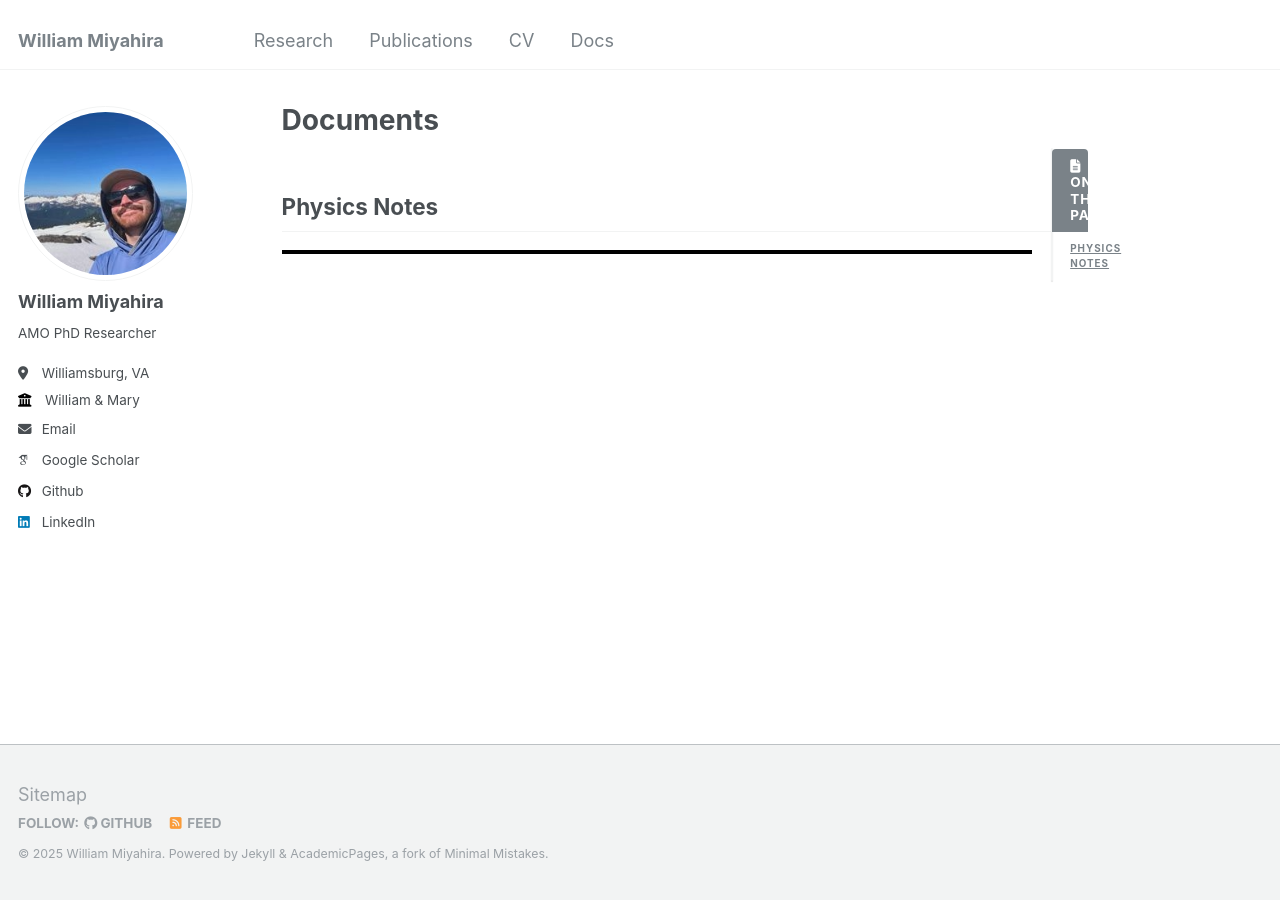
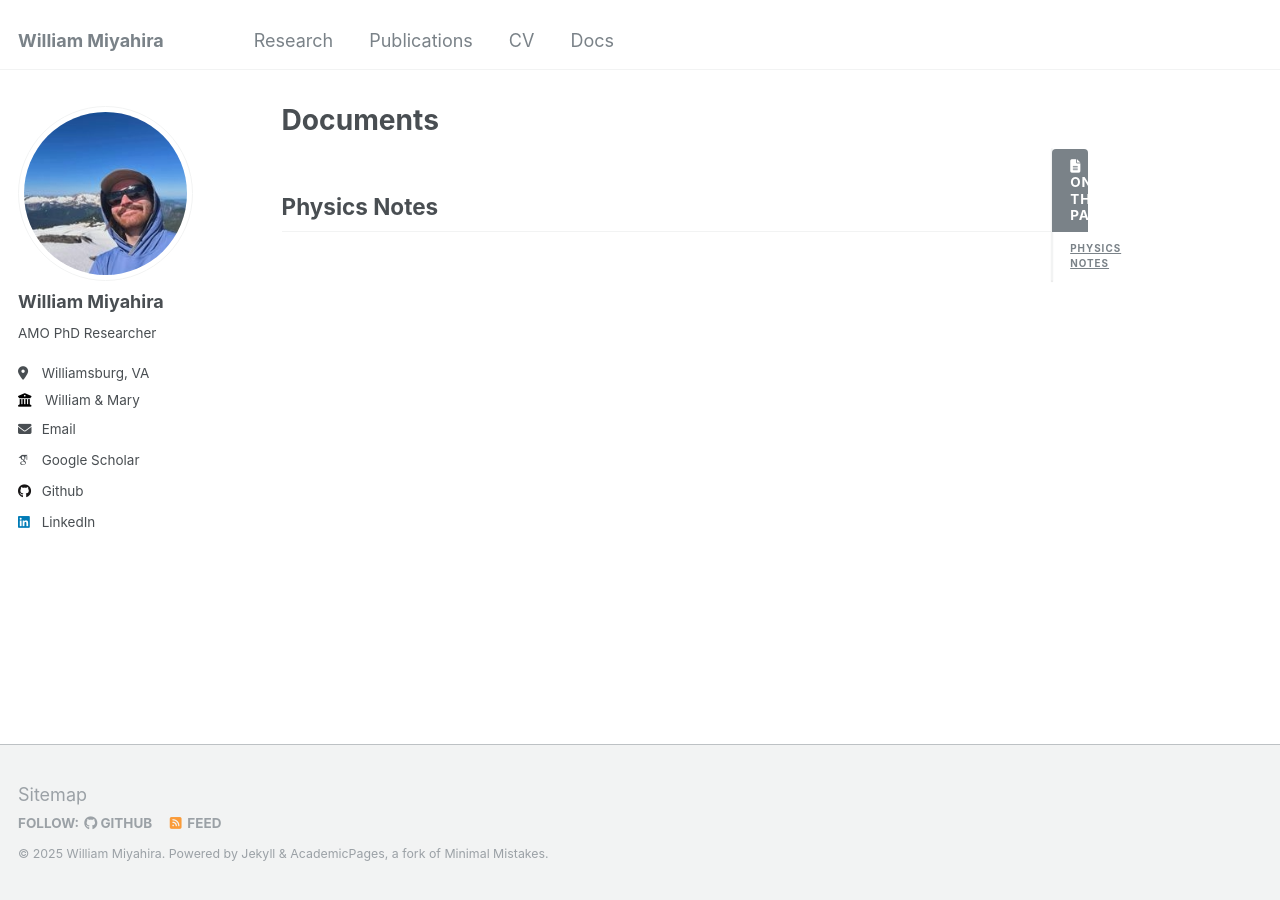
Before and after one commit to willmiyahira/willmiyahira.github.io, a Jekyll site: the page built from _pages/docs.md, in a window 1280 px wide. Built offline with Jekyll 4.4.1, drawn with Linux system fonts in a browser that asks for light colours; some web fonts are replaced.

Commit message:
update docs page

```diff
--- a/_pages/docs.md
+++ b/_pages/docs.md
@@ -8,4 +8,3 @@ author_profile: true
 
 
 ## Physics Notes
-<hr style="height: 4px; border: none; background-color: black;">
```
